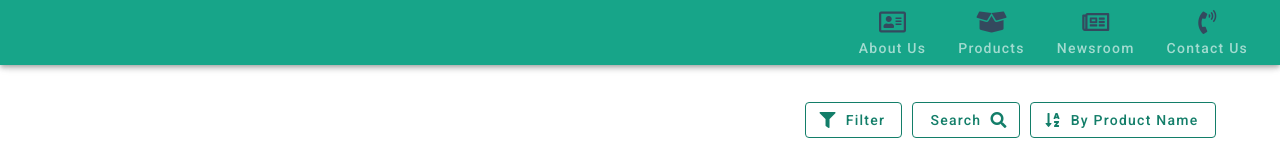
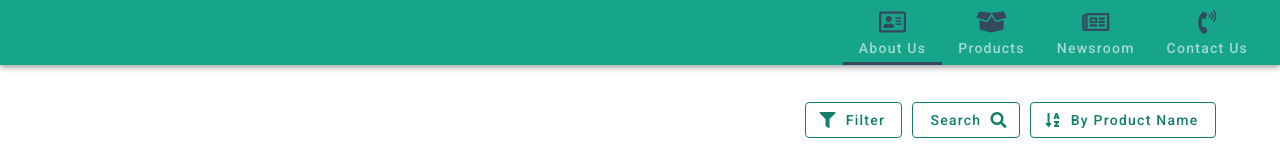
Before and after one commit to umashankars111333/finastrabank, a Vue app: page / in a window 1280 px wide. Shown: the top 160 px of the page. Built offline with nearby package versions, Linux system fonts and the light colour scheme.

Commit message:
Hidden Slider for HomePage

```diff
--- a/src/App.vue
+++ b/src/App.vue
@@ -36,7 +36,7 @@
           <v-icon color="#34495E" class="">{{ navigation.icon }}</v-icon>
         </v-tab>
 
-				<v-tabs-slider v-show="currentUrlPath != '/'" color="#34495E"></v-tabs-slider>
+        <v-tabs-slider v-show="currentUrlPath != '/finastrabank.com/'" color="#34495E"></v-tabs-slider>
       </v-tabs>
     </v-app-bar>
 
@@ -67,6 +67,7 @@ export default {
   methods: {
     changeCurrentUrl() {
       this.currentUrlPath = window.location.pathname;
+      console.log("log..", this.currentUrlPath);
     },
   },
 };
--- a/vue.config.js
+++ b/vue.config.js
@@ -4,6 +4,6 @@ module.exports = {
   ],
 
   publicPath: process.env.NODE_ENV === 'production'
-    ? '/finastraBank/'
+    ? '/finastrabank.com/'
     : '/'
 }
```
Also changed, not shown: 1 other file (tests, documents, lock files or other folders). Lines whose indentation alone changed are shown as unchanged.
